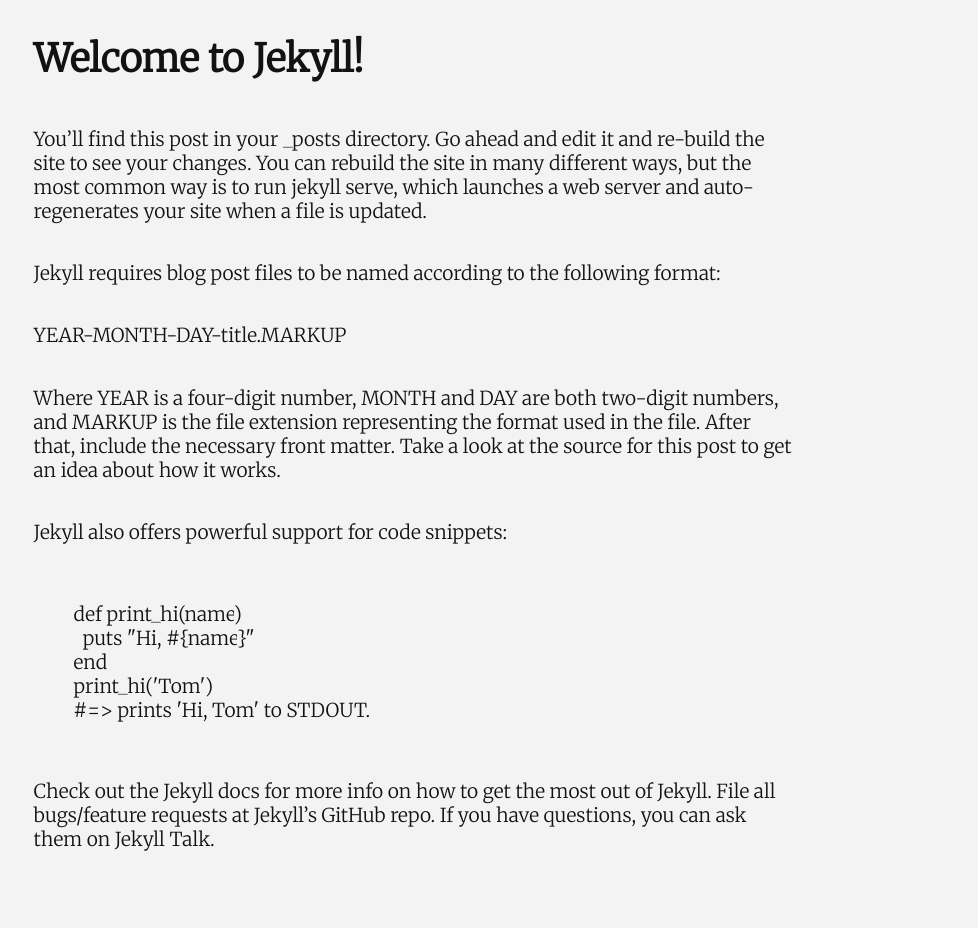
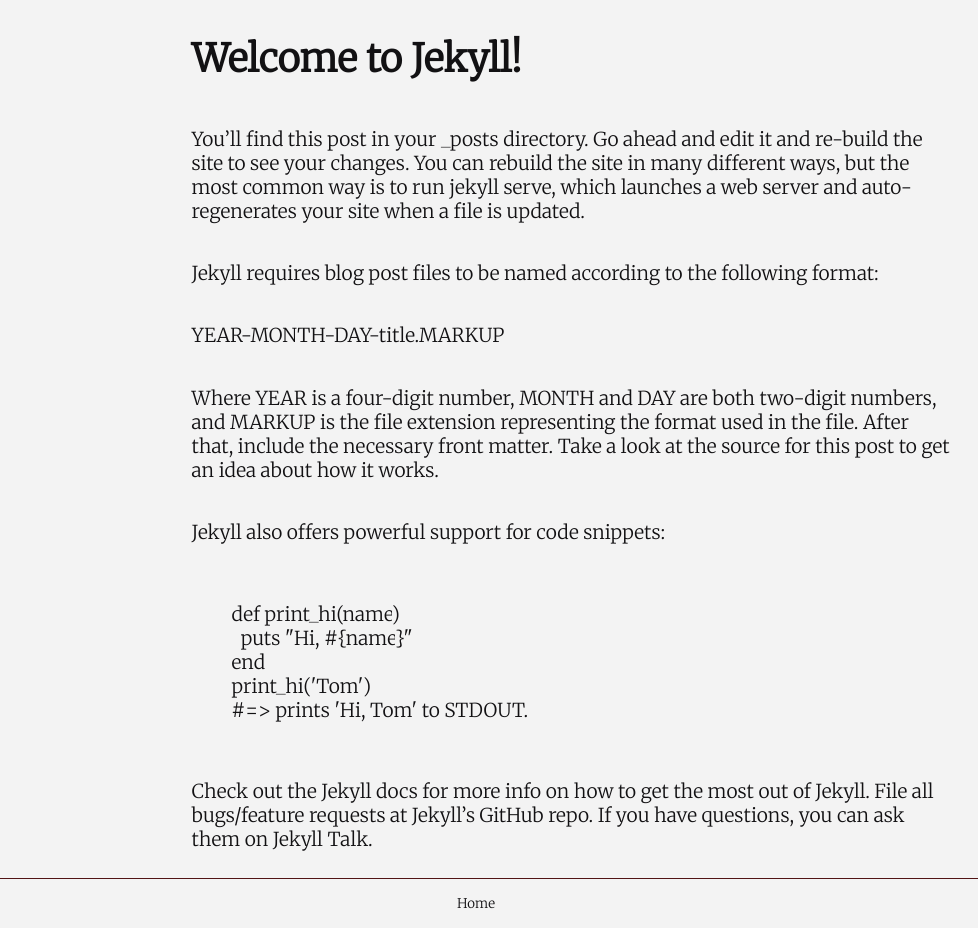
Before and after one commit to cincospenguinos/Blog, a Jekyll site: the page built from _posts/2020-05-24-welcome-to-jekyll.markdown, in a window 1280 px wide. Shown: the whole page, without its empty margins (164-1142 px from the left). Built offline with Jekyll 4.4.1, drawn with Linux system fonts in a browser that asks for light colours; before the commit the page ends 900 px from its top, so only the background shows below that.

Commit message:
Finish figuring out the footer

```diff
--- /dev/null
+++ b/_includes/footer.html
@@ -0,0 +1,29 @@
+<style>
+	body {
+		display: flex;
+		flex-direction: column;
+		min-height: 900px;
+	}
+
+	.footer-container {
+		display: flex;
+		flex-direction: column;
+		margin-top: auto;
+		align-items: center;
+		justify-content: space-between;
+		font-size: smaller;
+	}
+
+	.footer-border {
+		border-top: 1px solid var(--accent-dark);
+		width: 80%;
+	}
+
+	.footer-container div, a {
+		margin: 8px 0;
+	}
+</style>
+<div class="footer-container">
+	<div class="footer-border"></div>
+	<a href="/">Home</a>
+</div>
--- a/_layouts/post.html
+++ b/_layouts/post.html
@@ -3,29 +3,9 @@
 	<head>
 		<title>{{ page.title }}</title>
 		{% include global-includes.html %}
+		<link rel="stylesheet" type="text/css" href="/assets/css/post.css" />
 	</head>
 	<body>
-		<style>
-			.content {
-			    display: flex;
-			    flex-direction: column;
-			    margin-left: 15%;
-			    max-width: 60%;
-			    align-self: center;
-			    font-size: larger;
-			}
-
-			.header {
-				display: flex;
-				flex-direction: row;
-				justify-content: space-between;
-				align-items: center;
-			}
-
-			.header a {
-				font-size: small;
-			}
-		</style>
 		<div class="content">
 			<div class="header">
 				{% if page.previous %}
@@ -38,5 +18,6 @@
 			</div>
 			{{ content }}
 		</div>
+		{% include footer.html %}
 	</body>
 </html>
--- /dev/null
+++ b/assets/css/post.css
@@ -0,0 +1,19 @@
+.content {
+    display: flex;
+    flex-direction: column;
+    margin-left: 15%;
+    max-width: 60%;
+    align-self: center;
+    font-size: larger;
+}
+
+.header {
+	display: flex;
+	flex-direction: row;
+	justify-content: space-between;
+	align-items: center;
+}
+
+.header a {
+	font-size: small;
+}
```
